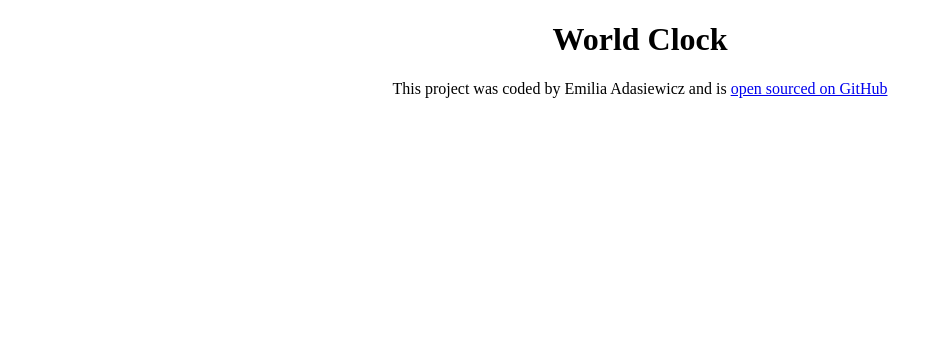
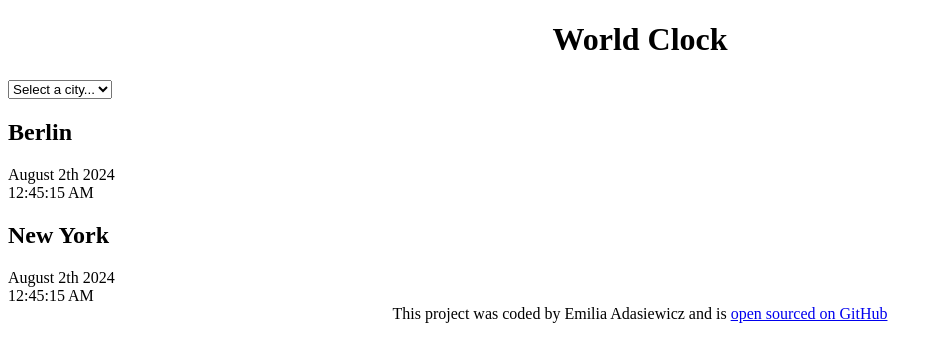
Before and after one commit to Emilia188/world-clock, a plain HTML site: page index.html in a window 1280 px wide. Shown: the whole page, without its empty margins (0-942 px from the left). Drawn offline with Linux system fonts and the light colour scheme.

Commit message:
added basic HTML

```diff
--- a/index.html
+++ b/index.html
@@ -7,7 +7,25 @@
     <title>World Clock</title>
   </head>
   <body>
-    <h1>World Clock</h1>
+    <div class="main-container">
+      <h1>World Clock</h1>
+      <select name="" id="">
+        <option value="">Select a city...</option>
+        <option value="">London</option>
+        <option value="">Los Angeles</option>
+        <option value="">Tokyo</option>
+      </select>
+      <div class="city">
+        <h2>Berlin</h2>
+        <div class="date">August 2th 2024</div>
+        <div class="time">12:45:15 AM</div>
+      </div>
+      <div class="city">
+        <h2>New York</h2>
+        <div class="date">August 2th 2024</div>
+        <div class="time">12:45:15 AM</div>
+      </div>
+    </div>
     <footer>
       This project was coded by Emilia Adasiewicz and is
       <a href="https://github.com/Emilia188/world-clock" target="_blank"
```
